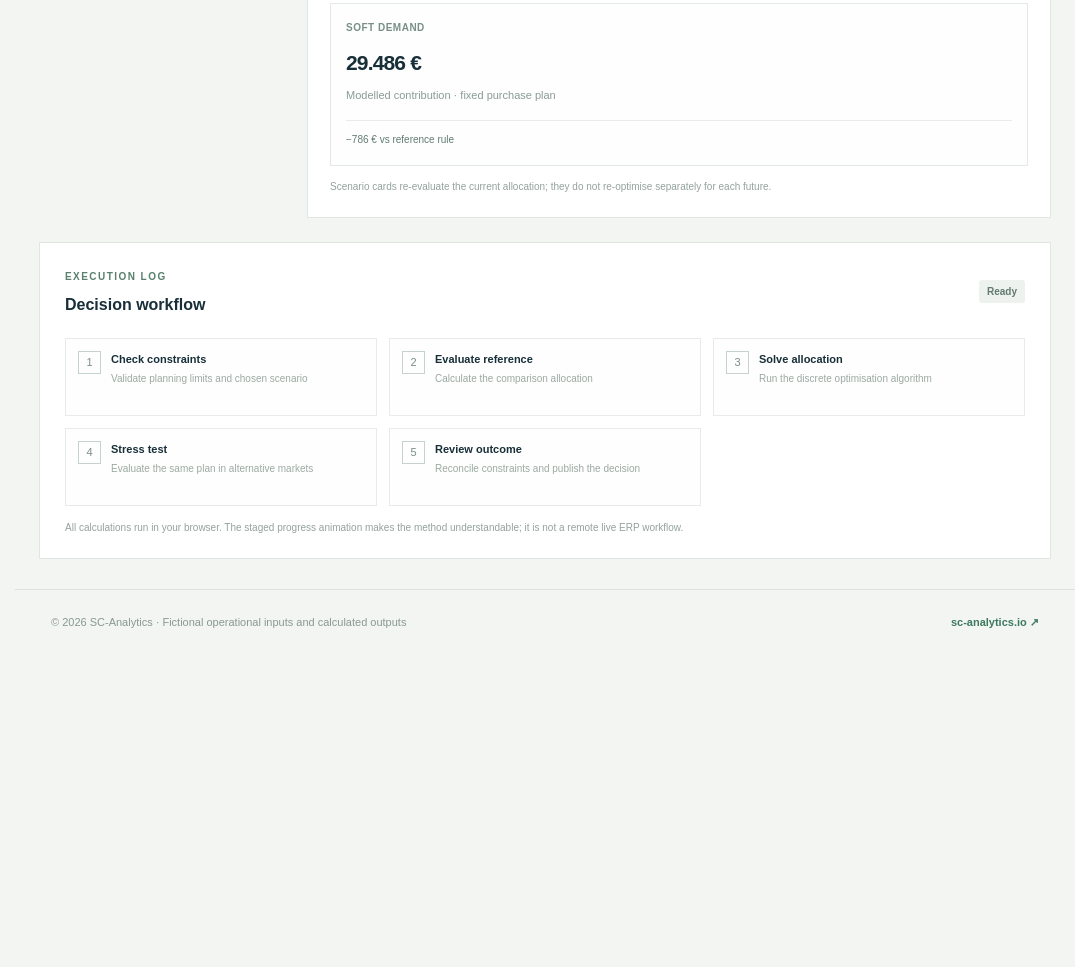
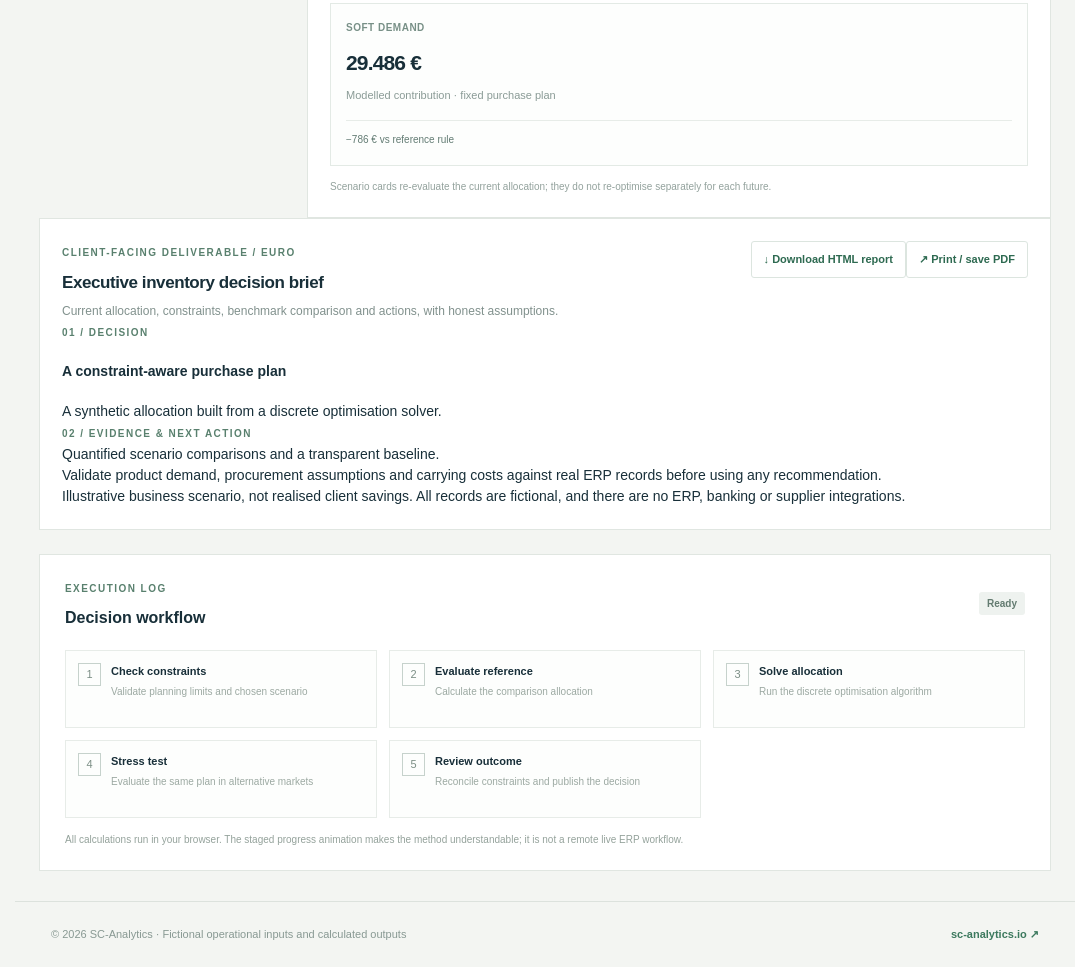
Before and after one commit to sastree14/demos-sc_analytics, a website with bundled scripts: page optimization/index.html in a window 1280 px wide. Shown: the part 2793-3760 px from the top of the page, without its empty margins (205-1280 px from the left). Before the commit the page ends 3447 px from the top, so only its background shows below. Built offline with nearby package versions, Linux system fonts and the light colour scheme.

Commit message:
Add a calculated downloadable and printable executive brief to optimisation

```diff
--- a/optimization/index.html
+++ b/optimization/index.html
@@ -108,6 +108,19 @@
             </section>
           </div>
         </div>
+        <section class="panel executive-brief" id="optimisation-brief" aria-label="Executive optimisation report">
+          <div class="panel-top">
+            <div><span class="mini-label">CLIENT-FACING DELIVERABLE / EURO</span><h3>Executive inventory decision brief</h3>
+              <p class="table-explainer">Current allocation, constraints, benchmark comparison and actions, with honest assumptions.</p></div>
+            <div class="brief-buttons"><button type="button" id="download-optimisation-brief" class="text-button">↓ Download HTML report</button><button type="button" id="print-optimisation-brief" class="text-button">↗ Print / save PDF</button></div>
+          </div>
+          <div class="brief-metrics" id="brief-metrics"></div>
+          <div class="brief-analysis">
+            <div><span class="mini-label">01 / DECISION</span><h4 id="brief-headline">A constraint-aware purchase plan</h4><p id="brief-summary">A synthetic allocation built from a discrete optimisation solver.</p></div>
+            <div><span class="mini-label">02 / EVIDENCE & NEXT ACTION</span><p id="brief-evidence">Quantified scenario comparisons and a transparent baseline.</p><p>Validate product demand, procurement assumptions and carrying costs against real ERP records before using any recommendation.</p></div>
+          </div>
+          <p class="brief-disclaimer">Illustrative business scenario, not realised client savings. All records are fictional, and there are no ERP, banking or supplier integrations.</p>
+        </section>
       </section>
       <section data-panel="method" hidden>
         <div class="section-kicker"><span>REFERENCE NOTES</span><span>ASSUMPTIONS / SOLVER</span></div>
```
